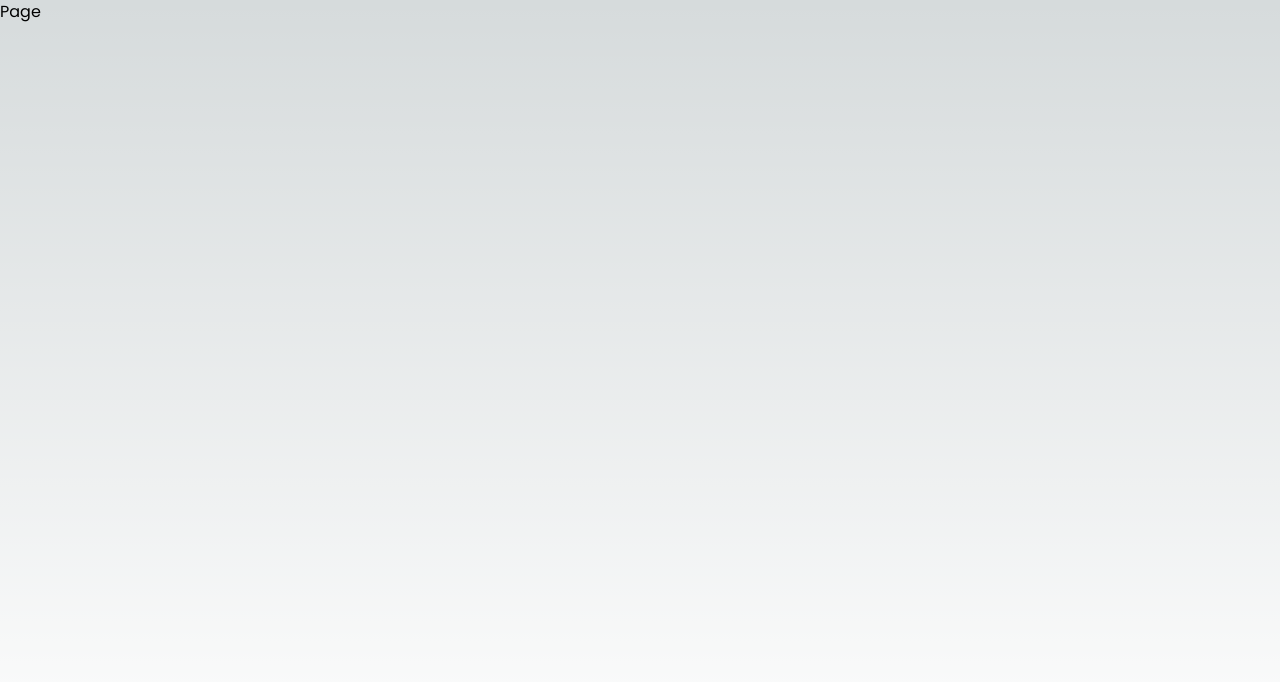
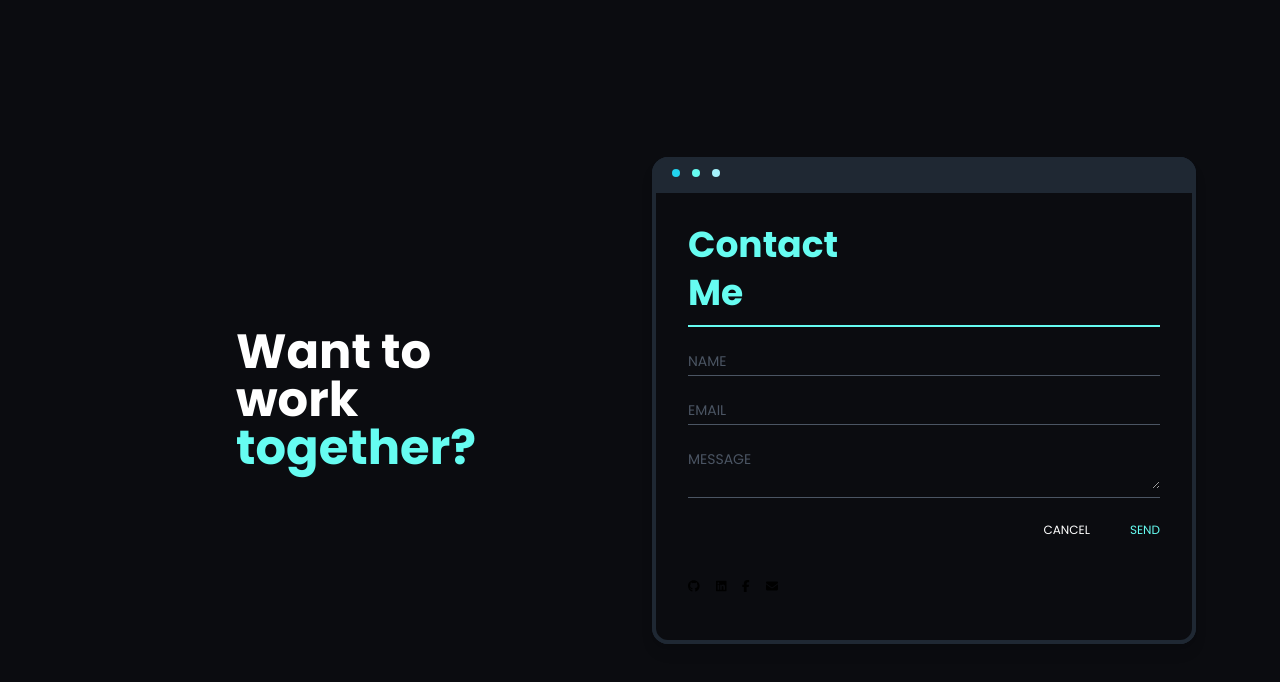
Before and after one commit to JorgeGuiller/jorgeguiller.github.io, a Next.js app: page /contact in a window 1280 px wide. Shown: the top 682 px of the page. Built offline with nearby package versions, Linux system fonts and the light colour scheme.

Commit message:
add contact page

```diff
--- a/src/app/contact/page.tsx
+++ b/src/app/contact/page.tsx
@@ -1,3 +1,107 @@
+import {
+  faFacebookF,
+  faGithub,
+  faLinkedin,
+} from "@fortawesome/free-brands-svg-icons";
+import { faEnvelope } from "@fortawesome/free-solid-svg-icons";
+import { FontAwesomeIcon } from "@fortawesome/react-fontawesome";
+
 export default function Contact() {
-  return <div>Page</div>;
+  return (
+    <div className="min-h-screen bg-primary text-xs flex items-center justify-center">
+      <div className="max-w-6xl w-full p-5 flex flex-col md:flex-row space-y-6 md:space-y-0 md:space-x-6">
+        <div className="flex-1 flex flex-col items-center justify-center text-center md:text-left">
+          <div className="text-white text-4xl md:text-5xl font-bold w-60">
+            Want to work
+          </div>
+          <div className="text-accent text-4xl md:text-5xl font-bold w-60">
+            together?
+          </div>
+        </div>
+        <div className="flex-1">
+          <div className="relative bg-gray-800 rounded-2xl shadow-lg z-10">
+            {/* HEADER */}
+            <div className="flex items-center pl-5 p-3 bg-secondary rounded-t-2xl">
+              <div className="flex-1 flex">
+                <div className="w-2 h-2 mr-3 rounded-full bg-cyan-400"></div>
+                <div className="w-2 h-2 mr-3 rounded-full bg-accent"></div>
+                <div className="w-2 h-2 rounded-full bg-cyan-200"></div>
+              </div>
+            </div>
+
+            {/* CONTACT FORM */}
+            <div className="p-8 bg-primary border-4 rounded-b-2xl border-secondary">
+              <div className="flex flex-col space-y-6">
+                <div className="text-center md:text-left">
+                  <div className="text-accent font-bold text-3xl md:text-4xl">
+                    <p className="mb-2">Contact</p>
+                  </div>
+                  <div className="text-accent font-bold text-3xl md:text-4xl border-b-2 border-accent">
+                    <p className="mb-3">Me</p>
+                  </div>
+                </div>
+
+                {/* FORM FIELDS */}
+                <div className="space-y-6">
+                  {/* NAME */}
+                  <div className="pb-1 border-b border-gray-600">
+                    <input
+                      className="w-full bg-transparent text-sm text-gray-300 placeholder-gray-600 focus:outline-none"
+                      placeholder="NAME"
+                    />
+                  </div>
+
+                  {/* EMAIL*/}
+                  <div className="pb-1 border-b border-gray-600">
+                    <input
+                      className="w-full bg-transparent text-sm text-gray-300 placeholder-gray-600 focus:outline-none"
+                      placeholder="EMAIL"
+                    />
+                  </div>
+
+                  {/* MESSAGE */}
+                  <div className="pb-1 border-b border-gray-600">
+                    <textarea
+                      className="w-full bg-transparent text-sm text-gray-300 placeholder-gray-600 focus:outline-none"
+                      placeholder="MESSAGE"
+                    ></textarea>
+                  </div>
+                </div>
+
+                {/* BUTTONS */}
+                <div className="flex justify-end space-x-10 pb-4">
+                  <button className="text-white hover:border-b-2 hover:border-accent border-b-2 border-transparent">
+                    CANCEL
+                  </button>
+                  <button className="text-accent g hover:border-b-2 hover:border-accent border-b-2 border-transparent">
+                    SEND
+                  </button>
+                </div>
+
+                {/* SOCIAL MEDIA ICONS */}
+                <div className="flex space-x-4 h-7 mb-4">
+                  <FontAwesomeIcon
+                    icon={faGithub}
+                    className="hover:text-accent"
+                  />
+                  <FontAwesomeIcon
+                    icon={faLinkedin}
+                    className=" hover:text-accent"
+                  />
+                  <FontAwesomeIcon
+                    icon={faFacebookF}
+                    className=" hover:text-accent"
+                  />
+                  <FontAwesomeIcon
+                    icon={faEnvelope}
+                    className=" hover:text-accent"
+                  />
+                </div>
+              </div>
+            </div>
+          </div>
+        </div>
+      </div>
+    </div>
+  );
 }
```
